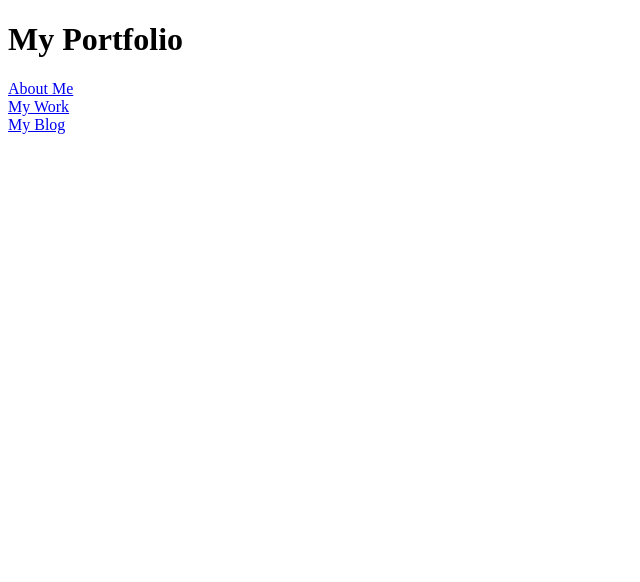
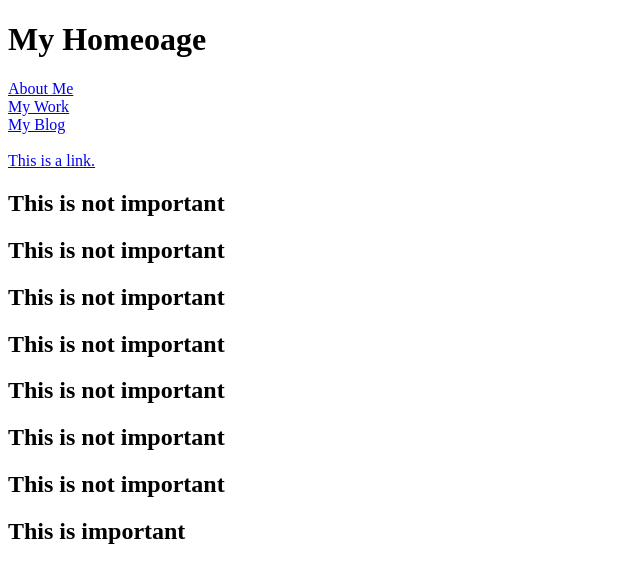
Before and after one commit to itcodegirl/multiiple_coding_projects, a plain HTML site: page index.html in a window 1280 px wide. Shown: the whole page, without its empty margins (0-640 px from the left). Drawn offline with Linux system fonts and the light colour scheme.

Commit message:
Update index.html

```diff
--- a/index.html
+++ b/index.html
@@ -8,12 +8,24 @@
 </head>
 
 <body>
-	<h1>My Portfolio</h1>
+	<h1>My Homeoage</h1>
 	<a href="/about.html">About Me</a>
 	<br />
 	<a href="/work.html">My Work</a>
 	<br />
 	<a href="/blog/iceland_trip.html">My Blog</a>
+	<br />
+	<br />
+	<a href="https://www.shecodes.io/">This is a link.</a>
+	<br />
+	<h2>This is not important</h2>
+	<h2>This is not important</h2>
+	<h2>This is not important</h2>
+	<h2>This is not important</h2>
+	<h2>This is not important</h2>
+	<h2>This is not important</h2>
+	<h2>This is not important</h2>
+	<h2>This is important</h2>
 </body>
 
 </html>
```
